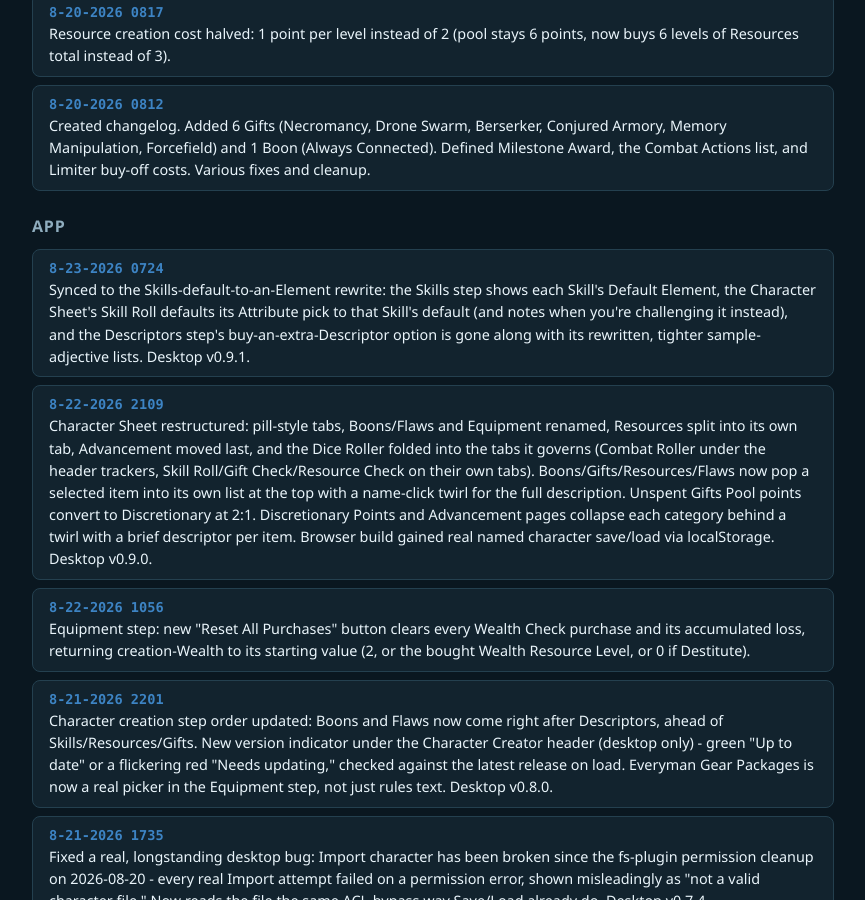
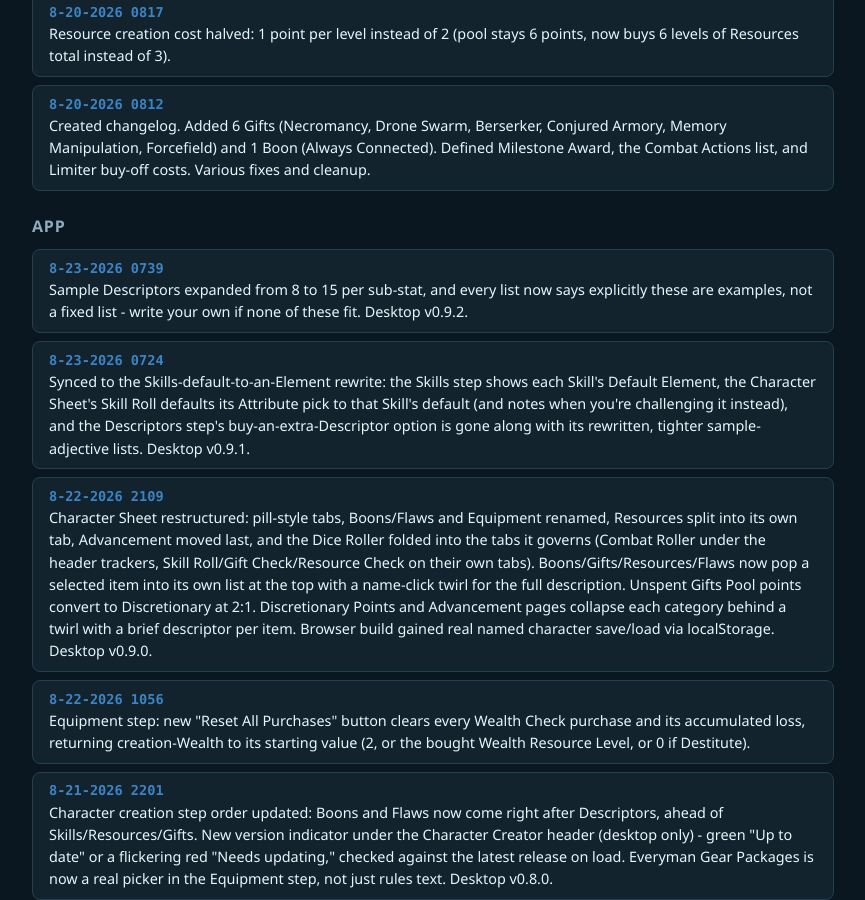
Before and after one commit to feralucce/20_Below, a Jekyll site: the page docs/changelog.html, which Jekyll copies as it is, in a window 1280 px wide and 900 px high, scrolled down 1911 px. Shown: the whole window, without its empty margins (207-1072 px from the left). Built offline with Jekyll 4.4.1, drawn with Linux system fonts in a browser that asks for light colours.

Commit message:
Update landing page and changelog for desktop v0.9.2
Co-Authored-By: Claude Sonnet 5 <noreply@anthropic.com>

```diff
--- a/docs/changelog.html
+++ b/docs/changelog.html
@@ -164,6 +164,10 @@
   <h3 class="changelog-heading">App</h3>
   <ul class="changelog-list">
     <li class="changelog-entry">
+      <span class="changelog-date">8-23-2026 0739</span>
+      <span class="changelog-text">Sample Descriptors expanded from 8 to 15 per sub-stat, and every list now says explicitly these are examples, not a fixed list - write your own if none of these fit. Desktop v0.9.2.</span>
+    </li>
+    <li class="changelog-entry">
       <span class="changelog-date">8-23-2026 0724</span>
       <span class="changelog-text">Synced to the Skills-default-to-an-Element rewrite: the Skills step shows each Skill's Default Element, the Character Sheet's Skill Roll defaults its Attribute pick to that Skill's default (and notes when you're challenging it instead), and the Descriptors step's buy-an-extra-Descriptor option is gone along with its rewritten, tighter sample-adjective lists. Desktop v0.9.1.</span>
     </li>
--- a/index.html
+++ b/index.html
@@ -139,8 +139,8 @@
     <a href="app/index.html" target="_blank" rel="noopener">Open the Character Creator &rarr;</a>
   </div>
   <div class="cta">
-    <a href="https://github.com/feralucce/20_Below/releases/download/v0.9.1/20-below-desktop_0.9.1_x64-setup.exe">Download Desktop App (Windows) &rarr;</a>
-    <p class="cta-meta">v0.9.1 &middot; Last updated 2026-08-23 07:24 AM</p>
+    <a href="https://github.com/feralucce/20_Below/releases/download/v0.9.2/20-below-desktop_0.9.2_x64-setup.exe">Download Desktop App (Windows) &rarr;</a>
+    <p class="cta-meta">v0.9.2 &middot; Last updated 2026-08-23 07:39 AM</p>
   </div>
 
   <h2>Start Here</h2>
```
